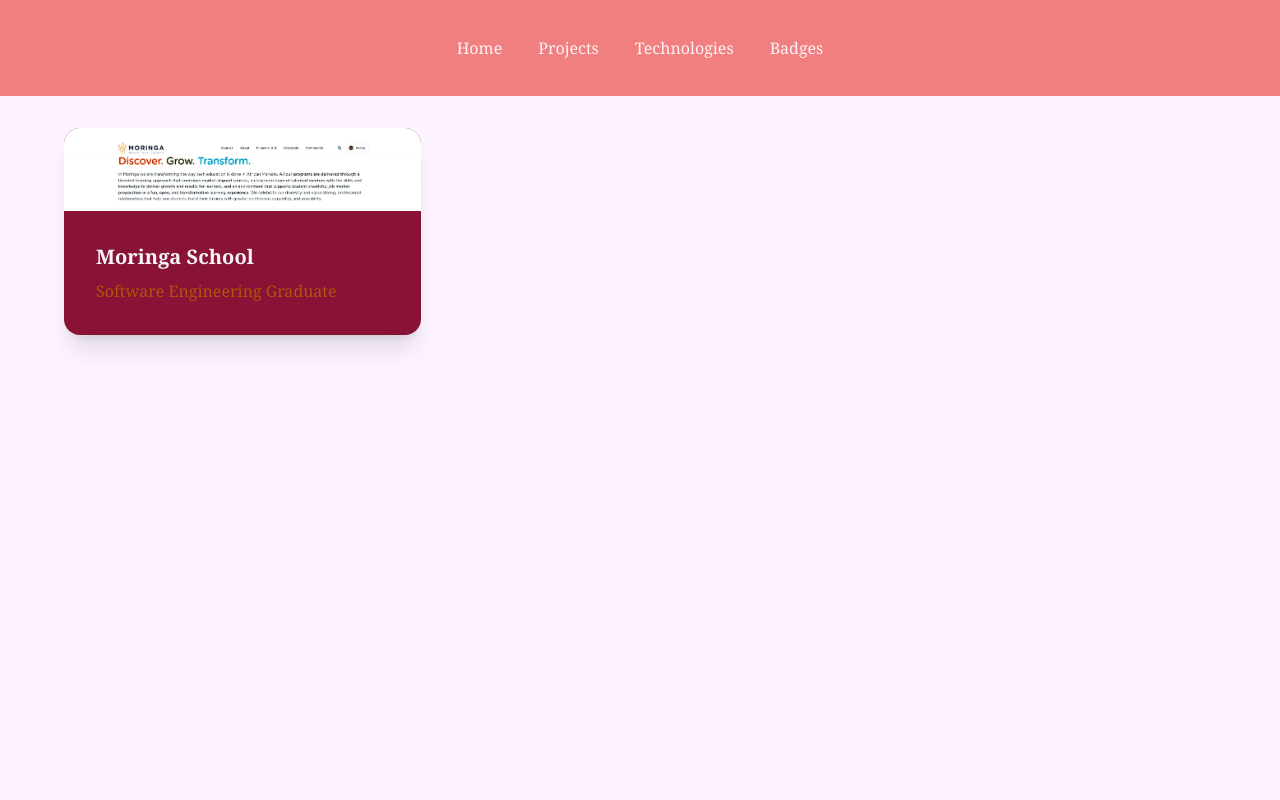
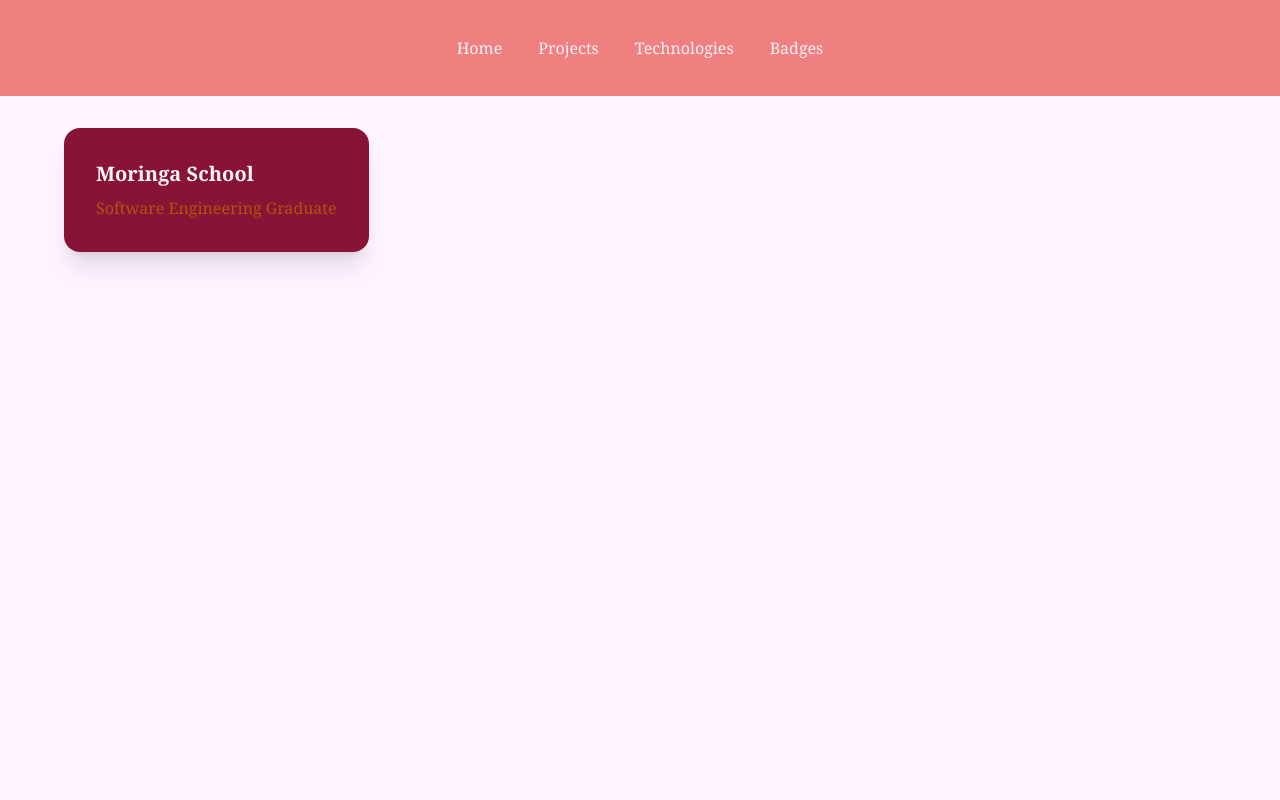
Before and after one commit to Genevive-Mbesi/Portfolio, a React (Create React App) app in the folder portfolio/: page /associations in a window 1280 px wide. Shown: the top 800 px of the page. Built offline with nearby package versions, Linux system fonts and the light colour scheme.

Commit message:
badges adjust

```diff
--- a/portfolio/src/components/associations.jsx
+++ b/portfolio/src/components/associations.jsx
@@ -1,5 +1,4 @@
 import React from 'react'
-import moringa from '../assets/Moringa.jpeg'
 import './base.css';
 
 
@@ -10,7 +9,7 @@
           <div className='section-links font-serif'>
             <div className="card-container">
               <div className="card w-100 bg-rose-900 shadow-xl">
-                <figure><img src={moringa} alt="Moringa School" /></figure>
+
                 <div className="card-body">
                   <h2 className="card-title text-neutral-100">
                     Moringa School
```
